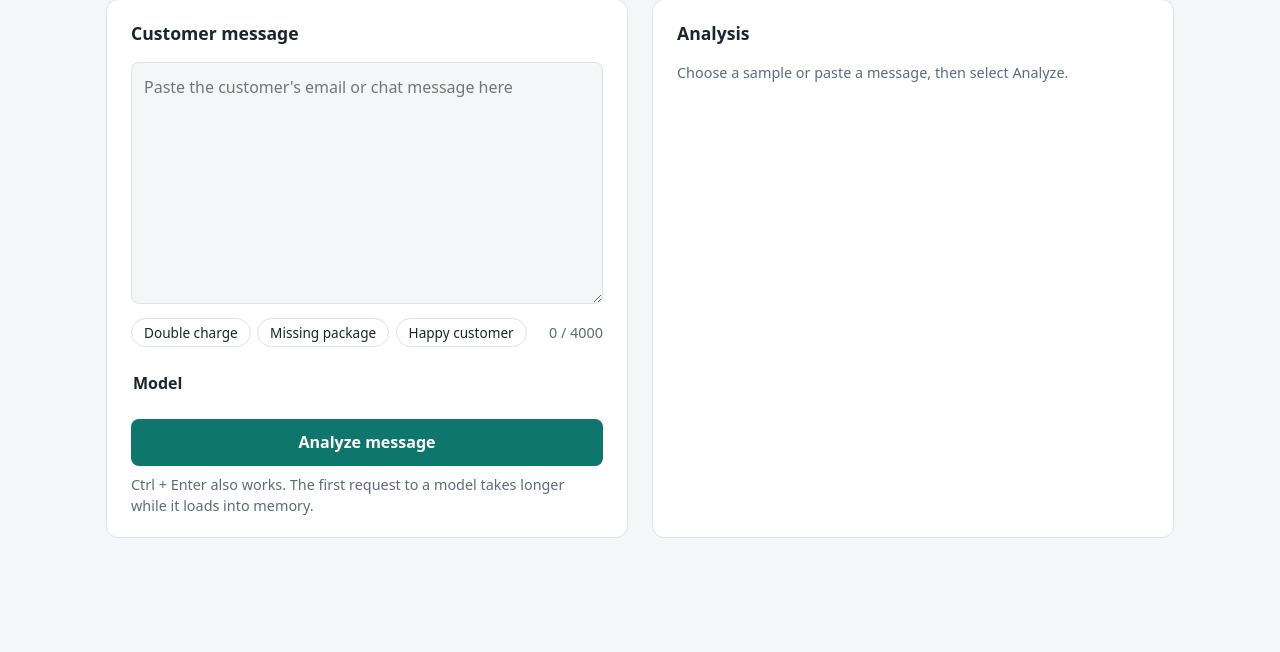
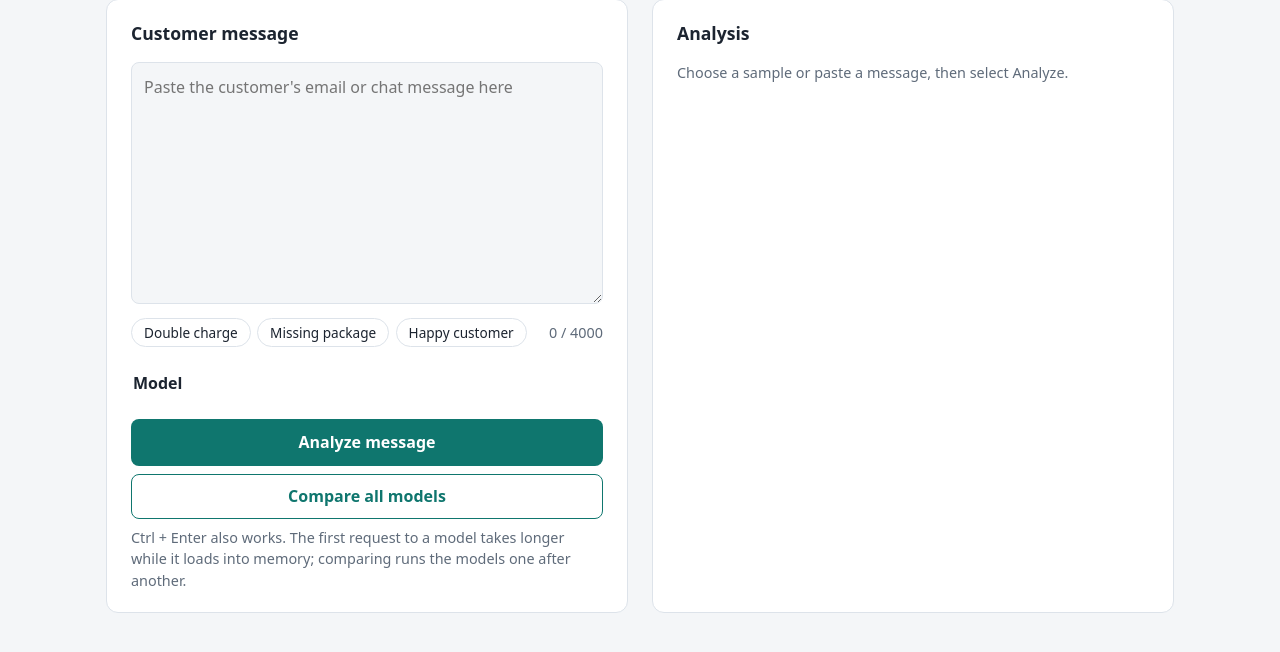
Before and after one commit to hlmhlr/ai-support-assistant, a Flask app: page / in a window 1280 px wide. Shown: the part 88-740 px from the top of the page. Run offline with Flask 3, Linux system fonts and the light colour scheme.

Commit message:
feat: add /compare endpoint and side-by-side view

```diff
--- a/app.py
+++ b/app.py
@@ -2,7 +2,8 @@
 
 Replaces the lab's `app.py`. GET / serves the page. POST /generate takes a
 customer message and a model name and returns the summary, sentiment, reply
-and next action.
+and next action. POST /compare sends one message to every model, for the
+lab's "choosing the right model" step.
 
 Changes from the lab:
 - One status code per kind of problem, so the caller knows what went wrong:
@@ -43,49 +44,80 @@
         # The page lists the models from config, so a new model appears automatically.
         return render_template("index.html", models=MODELS)
 
+    def read_request(need_model: bool):
+        """Check the JSON body. Returns (message, model, None) or (None, None, error)."""
+        # silent=True returns None instead of raising when the body isn't JSON.
+        data = request.get_json(silent=True)
+        if not isinstance(data, dict):
+            return None, None, error("Send a JSON body with 'message' and 'model'.", 400)
 
+        message = data.get("message")
+        model = data.get("model")
+        if not isinstance(message, str) or not message.strip() or (need_model and not model):
+            return None, None, error("Missing message or model selection.", 400)
+        if need_model and model not in MODELS:
+            choices = ", ".join(MODELS)
+            return None, None, error(f"Unknown model {model!r}. Choose one of: {choices}.", 400)
+        if len(message) > MAX_MESSAGE_LENGTH:
+            return None, None, error(f"Message is longer than {MAX_MESSAGE_LENGTH} characters.", 400)
+        return message.strip(), model, None
+
+    def run_model(model: str, message: str) -> tuple[dict, int]:
+        """Call one model and turn every outcome into (JSON body, HTTP status)."""
+        start = time.perf_counter()
+        try:
+            result = responder(model, message)
+        except StructuredOutputError as exc:
+            # The model answered, but not in a usable form, even after a retry.
+            return {"error": str(exc), "problem": exc.problem}, 422
+        except (httpx.TransportError, ConnectionError):
+            # LangChain raises httpx errors, the plain ollama client ConnectionError.
+            return {"error": "Can't reach Ollama. Start the Ollama app and try again."}, 503
+        except ollama.ResponseError as exc:
+            if exc.status_code == 404:
+                return {"error": f"Model not downloaded. Run: ollama pull {MODELS[model]}"}, 503
+            app.logger.exception("Ollama returned an error")
+            return {"error": "Ollama returned an error. See the server log."}, 503
+        except Exception:
+            app.logger.exception("Unexpected error while calling %s", model)
+            return {"error": "Something went wrong. See the server log."}, 500
+
+        body = {
+            **result.model_dump(),
+            "model": model,
+            "duration": round(time.perf_counter() - start, 2),  # seconds, as in the lab
+        }
+        return body, 200
 
     @app.post("/generate")
     def generate():
-        # silent=True returns None instead of raising when the body isn't JSON.
-        data = request.get_json(silent=True)
-        if not isinstance(data, dict):
-            return error("Send a JSON body with 'message' and 'model'.", 400)
+        message, model, problem = read_request(need_model=True)
+        if problem:
+            return problem
+        body, status = run_model(model, message)
+        return jsonify(body), status
 
-        message = data.get("message")
-        model = data.get("model")
-        if not isinstance(message, str) or not message.strip() or not model:
-            return error("Missing message or model selection.", 400)
-        if model not in MODELS:
-            return error(f"Unknown model {model!r}. Choose one of: {', '.join(MODELS)}.", 400)
-        if len(message) > MAX_MESSAGE_LENGTH:
-            return error(f"Message is longer than {MAX_MESSAGE_LENGTH} characters.", 400)
+    @app.post("/compare")
+    def compare():
+        """Send one message to every model, one after another, and return all answers.
 
-        start = time.perf_counter()
-        try:
-            result = responder(model, message.strip())
-        except StructuredOutputError as exc:
-            # The model answered, but not in a usable form, even after a retry.
-            return error(str(exc), 422, problem=exc.problem)
-        except (httpx.TransportError, ConnectionError):
-            # LangChain raises httpx errors, the plain ollama client ConnectionError.
-            return error("Can't reach Ollama. Start the Ollama app and try again.", 503)
-        except ollama.ResponseError as exc:
-            if exc.status_code == 404:
-                return error(f"Model not downloaded. Run: ollama pull {MODELS[model]}", 503)
-            app.logger.exception("Ollama returned an error")
-            return error("Ollama returned an error. See the server log.", 503)
-        except Exception:
-            app.logger.exception("Unexpected error in /generate")
-            return error("Something went wrong. See the server log.", 500)
+        One model failing (e.g. an unusable answer) doesn't hide the others:
+        each result carries its own status. Only when every model fails on the
+        server side (Ollama down) does the whole request fail.
+        """
+        message, _, problem = read_request(need_model=False)
+        if problem:
+            return problem
 
-        return jsonify(
-            {
-                **result.model_dump(),
-                "model": model,
-                "duration": round(time.perf_counter() - start, 2),  # seconds, as in the lab
-            }
-        )
+        results = []
+        for model in MODELS:
+            body, status = run_model(model, message)
+            results.append({"model": model, "status": status, **body})
+
+        if all(result["status"] >= 500 for result in results):
+            first = results[0]
+            return jsonify({"error": first["error"]}), first["status"]
+        return jsonify({"results": results})
 
     return app
 
--- a/static/app.js
+++ b/static/app.js
@@ -18,9 +18,9 @@
 const form = $("ticket-form");
 const message = $("message");
 
-// Show exactly one of: empty hint, loading text, error box, result.
+// Show exactly one of: empty hint, loading text, error box, result, comparison.
 function show(state) {
-  for (const id of ["empty", "loading", "error", "result"]) {
+  for (const id of ["empty", "loading", "error", "result", "comparison"]) {
     $(id).hidden = id !== state;
   }
 }
@@ -44,37 +44,93 @@
   show("result");
 }
 
+// Small helper: create an element with a class and text (never HTML).
+function el(tag, className, text) {
+  const node = document.createElement(tag);
+  if (className) node.className = className;
+  if (text !== undefined) node.textContent = text;
+  return node;
+}
+
+const capitalize = (name) => name[0].toUpperCase() + name.slice(1);
+
+function showComparison(results) {
+  const box = $("comparison");
+  box.replaceChildren();
+  for (const item of results) {
+    const card = el("article", "card");
+    const head = el("div", "row between");
+    head.append(el("h3", "", capitalize(item.model)));
+
+    if (item.status === 200) {
+      const style = sentimentStyle(item.sentiment);
+      const badge = el("span", "badge", `${item.sentiment} · ${style.label}`);
+      badge.style.background = style.color;
+      head.append(badge);
+      card.append(
+        head,
+        el("p", "muted", `${item.summary} (${item.duration} s)`),
+        el("p", "reply", item.response),
+        el("p", "action", item.next_action),
+      );
+    } else {
+      card.append(head, el("p", "alert", item.error));
+    }
+    box.append(card);
+  }
+  show("comparison");
+}
+
 function showError(text) {
   $("error").textContent = text;
   show("error");
 }
 
-async function analyze(event) {
-  event.preventDefault();
-  const model = form.elements.model.value;
-  const button = $("submit");
-
-  button.disabled = true;
-  $("loading").textContent = `${model[0].toUpperCase() + model.slice(1)} is reading the message…`;
+// POST a JSON body and show the answer with `onSuccess`, or the error text.
+async function send(url, body, loadingText, onSuccess) {
+  const buttons = [$("submit"), $("compare-button")];
+  buttons.forEach((button) => (button.disabled = true));
+  $("loading").textContent = loadingText;
   show("loading");
 
   try {
-    const reply = await fetch("/generate", {
+    const reply = await fetch(url, {
       method: "POST",
       headers: { "Content-Type": "application/json" },
-      body: JSON.stringify({ message: message.value, model }),
+      body: JSON.stringify(body),
     });
     const data = await reply.json();
     if (reply.ok) {
-      showResult(data);
+      onSuccess(data);
     } else {
       showError(data.error || `Request failed (${reply.status}).`);
     }
   } catch {
     showError("Can't reach the app. Is the Flask server still running?");
   } finally {
-    button.disabled = false;
+    buttons.forEach((button) => (button.disabled = false));
   }
+}
+
+function analyze(event) {
+  event.preventDefault();
+  const model = form.elements.model.value;
+  send(
+    "/generate",
+    { message: message.value, model },
+    `${capitalize(model)} is reading the message…`,
+    showResult,
+  );
+}
+
+function compareAll() {
+  if (!form.reportValidity()) return; // same "message required" check as Analyze
+  send(
+    "/compare",
+    { message: message.value },
+    "Every model is reading the message, one after another…",
+    (data) => showComparison(data.results),
+  );
 }
 
 function updateCounter() {
@@ -82,6 +138,7 @@
 }
 
 form.addEventListener("submit", analyze);
+$("compare-button").addEventListener("click", compareAll);
 message.addEventListener("input", updateCounter);
 
 // Ctrl + Enter (Cmd + Enter on Mac) submits the form.
--- a/static/style.css
+++ b/static/style.css
@@ -131,7 +131,20 @@
   font-weight: 600;
   cursor: pointer;
 }
-.primary:disabled { opacity: 0.6; cursor: wait; }
+.primary:disabled, .secondary:disabled { opacity: 0.6; cursor: wait; }
+
+.secondary {
+  width: 100%;
+  margin-top: 0.5rem;
+  padding: 0.6rem;
+  border: 1px solid var(--accent);
+  border-radius: 8px;
+  background: transparent;
+  color: var(--accent);
+  font: inherit;
+  font-weight: 600;
+  cursor: pointer;
+}
 
 .link {
   border: 0;
@@ -193,3 +206,22 @@
   overflow: hidden;
   clip: rect(0 0 0 0);
 }
+
+/* Comparison: one compact card per model. */
+.cards { display: grid; gap: 0.75rem; }
+.card {
+  padding: 0.75rem 1rem;
+  border: 1px solid var(--border);
+  border-radius: 8px;
+}
+.card h3 { margin: 0; font-size: 1rem; }
+.card p { margin: 0.4rem 0 0; }
+.card .reply { padding-left: 0.6rem; border-left: 3px solid var(--accent); }
+.card .action { margin-top: 0.5rem; padding: 0.4rem 0.6rem; }
+.badge {
+  padding: 0.1rem 0.5rem;
+  border-radius: 999px;
+  color: #ffffff;
+  font-size: 0.8rem;
+  font-weight: 600;
+}
--- a/templates/index.html
+++ b/templates/index.html
@@ -41,8 +41,10 @@
         </fieldset>
 
         <button id="submit" type="submit" class="primary">Analyze message</button>
+        <button id="compare-button" type="button" class="secondary">Compare all models</button>
         <p class="muted hint">Ctrl + Enter also works. The first request to a model
-          takes longer while it loads into memory.</p>
+          takes longer while it loads into memory; comparing runs the models one
+          after another.</p>
       </form>
     </section>
 
@@ -77,6 +79,9 @@
 
         <p id="meta" class="muted"></p>
       </div>
+
+      <!-- One card per model, filled in by app.js -->
+      <div id="comparison" class="cards" hidden></div>
     </section>
   </main>
 
```
Also changed, not shown: tests/test_app.py (+47 -0 lines).
